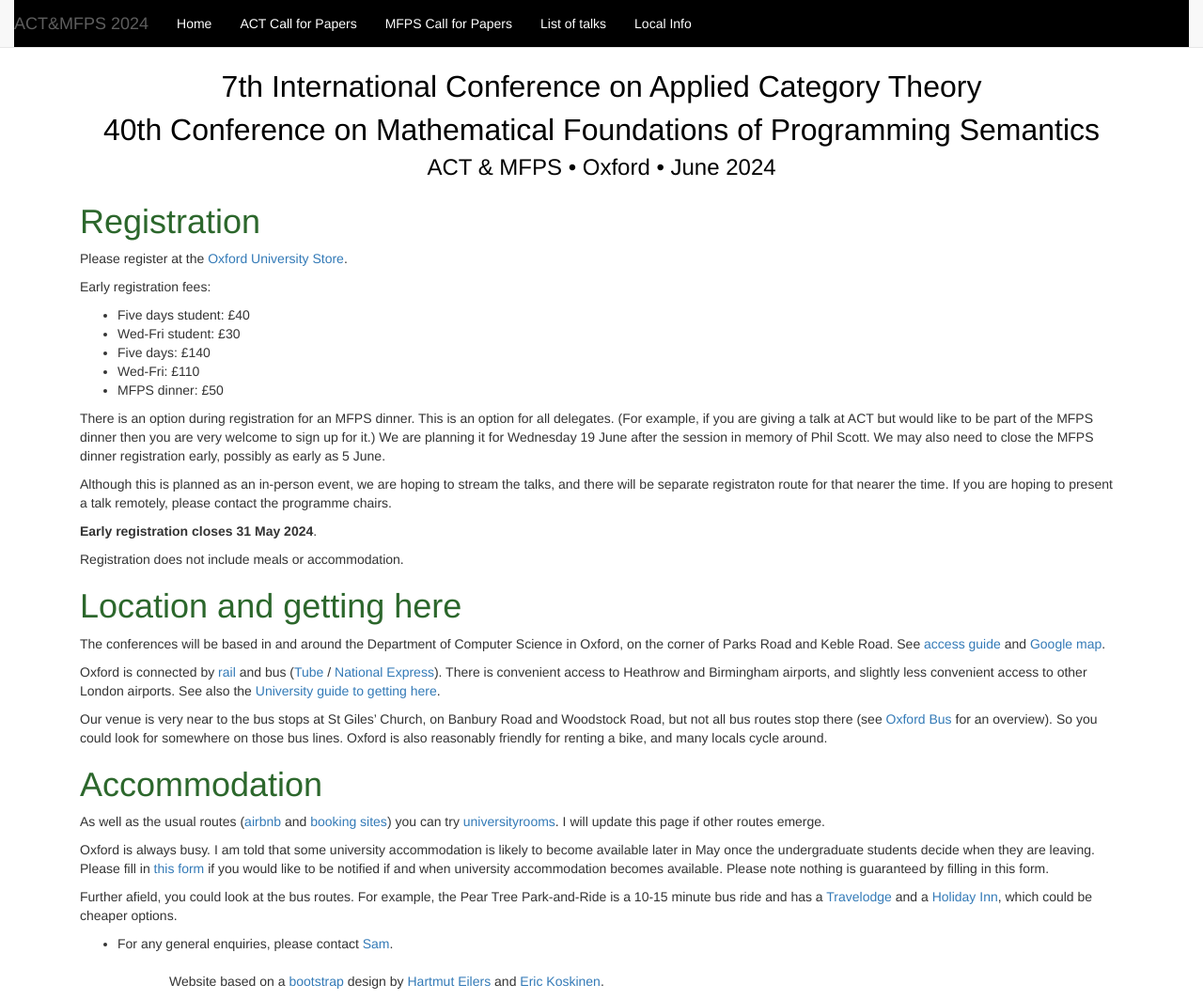
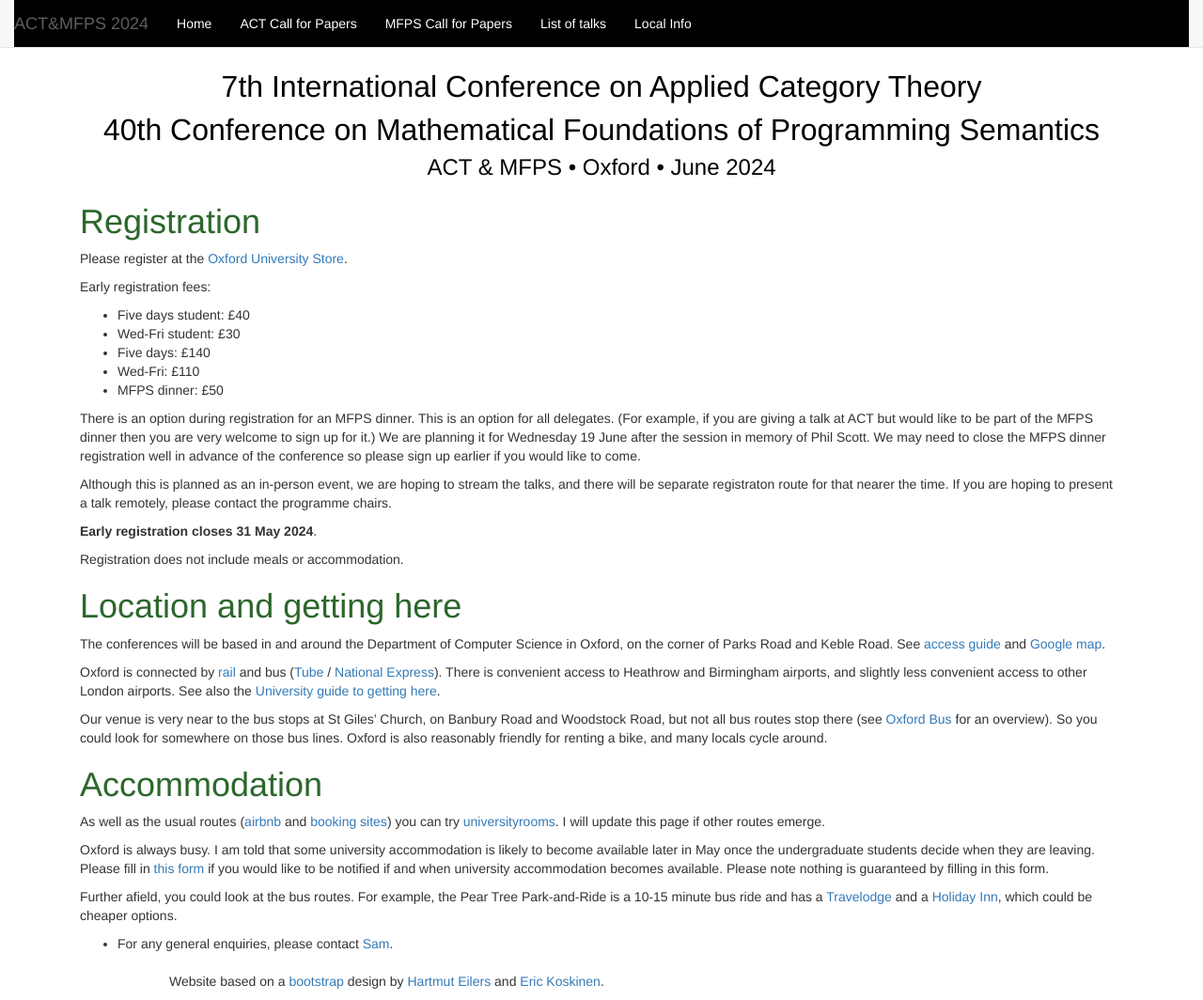
Before and after one commit to oxford24/oxford24.github.io, a Jekyll site: the page built from local.md, in a window 1280 px wide and 1064 px high. Shown: the whole window at 94% size. Built offline with Jekyll 4.4.1, drawn with Linux system fonts in a browser that asks for light colours.

Commit message:
Update local.md

```diff
--- a/local.md
+++ b/local.md
@@ -14,7 +14,7 @@ Early registration fees:
 * Wed-Fri:  £110
 * MFPS dinner: £50
 
- There is an option during registration for an MFPS dinner. This is an option for all delegates. (For example, if you are giving a talk at ACT but would like to be part of the MFPS dinner then you are very welcome to sign up for it.) We are planning it for Wednesday 19 June after the session in memory of Phil Scott. We may also need to close the MFPS dinner registration early, possibly as early as 5 June.
+ There is an option during registration for an MFPS dinner. This is an option for all delegates. (For example, if you are giving a talk at ACT but would like to be part of the MFPS dinner then you are very welcome to sign up for it.) We are planning it for Wednesday 19 June after the session in memory of Phil Scott. We may need to close the MFPS dinner registration well in advance of the conference so please sign up earlier if you would like to come.
 
 Although this is planned as an in-person event, we are hoping to stream the talks, and there will be separate registraton route for that nearer the time. If you are hoping to present a talk remotely, please contact the programme chairs.
 
```
